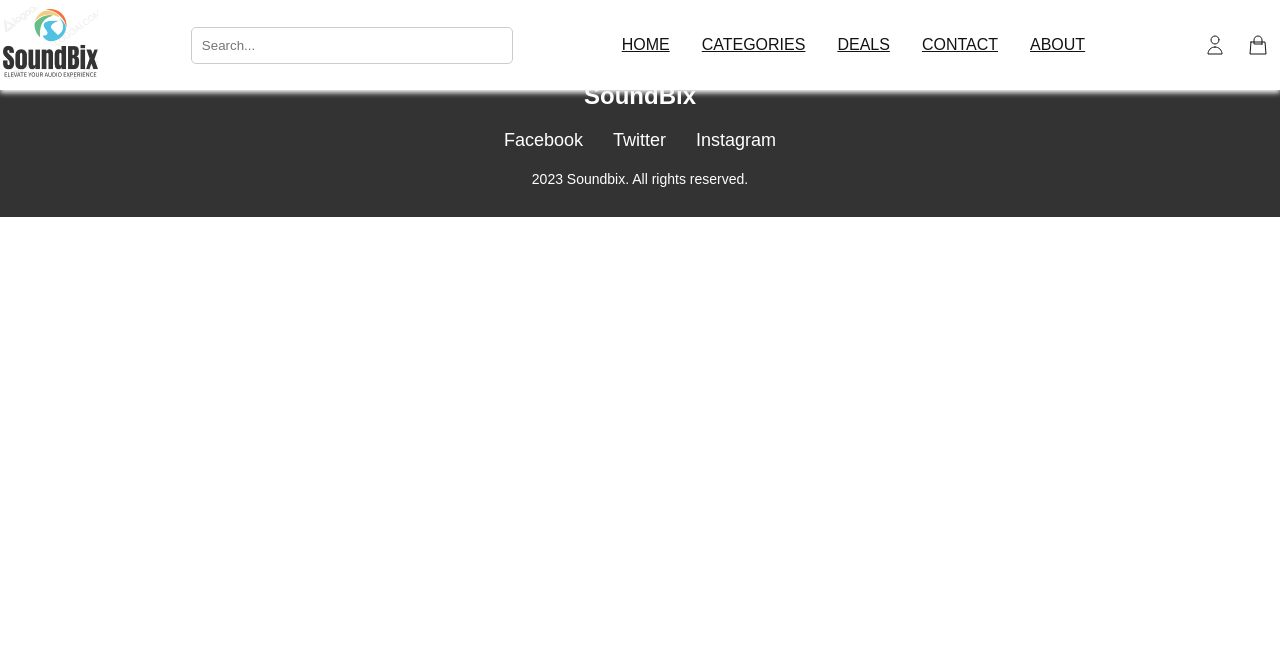
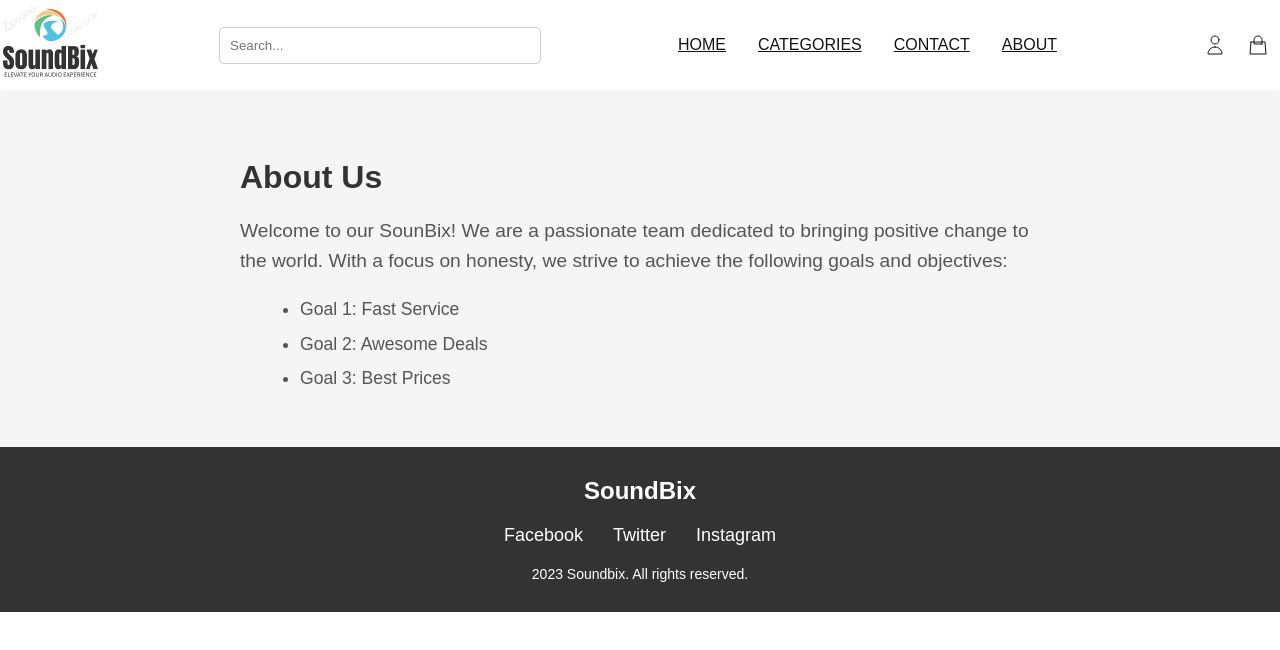
Before and after one commit to Azeemhusain13/soundbix-frontend, a Vue app: page /about in a window 1280 px wide. Shown: the top 650 px of the page. Built offline with nearby package versions, Linux system fonts and the light colour scheme.

Commit message:
AboutAndContact

```diff
--- a/src/components/AboutSoundBix.vue
+++ b/src/components/AboutSoundBix.vue
@@ -1,9 +1,62 @@
 <template>
-<div>
-    <p>This is a about section</p>
-</div>
-</template>
-<script>
-</script>
-<style>
-</style>
+    <div class="about-us">
+      <div class="content">
+        <h2 class="section-title">About Us</h2>
+        <p class="description">
+          Welcome to our SounBix! We are a passionate team dedicated to bringing
+          positive change to the world. With a focus on honesty,
+          we strive to achieve the following goals and objectives:
+        </p>
+        <ul class="goals-list">
+          <li>Goal 1: Fast Service</li>
+          <li>Goal 2: Awesome Deals</li>
+          <li>Goal 3: Best Prices</li>
+
+        </ul>
+      </div>
+    </div>
+  </template>
+
+  <script>
+  export default {
+    name: 'AboutUs',
+  };
+  </script>
+
+  <style scoped>
+  .about-us {
+    background-color: #f5f5f5;
+    padding: 40px 20px;
+    margin-top: 90px;
+  }
+
+  .content {
+    max-width: 800px;
+    margin: 0 auto;
+  }
+
+  .section-title {
+    color: #333; /* Dark text color */
+    font-size: 2em;
+    margin-bottom: 20px;
+  }
+
+  .description {
+    color: #555; /* Slightly darker text color */
+    font-size: 1.2em;
+    line-height: 1.6;
+    margin-bottom: 20px;
+  }
+
+  .goals-list {
+    list-style-type: disc;
+    margin-left: 20px;
+  }
+
+  .goals-list li {
+    color: #555; /* Match the description text color */
+    font-size: 1.1em;
+    line-height: 1.4;
+    margin-bottom: 10px;
+  }
+  </style>
--- a/src/components/BannerSoundBix.vue
+++ b/src/components/BannerSoundBix.vue
@@ -8,7 +8,7 @@
             <img src="@/assets/images/banner1.jpg" alt="" />
             <div class="img-content">
               <span>  </span>
-              <h3 @click="earbuds">Earbuds</h3>
+              <router-link to="/categories">Earbuds</router-link>
             </div>
           </div>
         </div>
@@ -17,13 +17,13 @@
             <div class="img-container">
               <img src="@/assets/images/banner2.jpg" alt="" />
               <div class="img-content">
-                <h3>Headphone</h3>
+                <router-link to="/categories">Headphone</router-link>
               </div>
             </div>
             <div class="img-container">
               <img src="@/assets/images/banner3.jpg" alt="" />
               <div class="img-content">
-                <h3>Speaker</h3>
+                <router-link to="/categories">Speaker</router-link>
               </div>
             </div>
           </div>
@@ -31,7 +31,7 @@
             <div class="img-container">
               <img src="@/assets/images/banner4.jpg" alt="" />
               <div class="img-content">
-                <h3>Neckbands</h3>
+                <router-link to="/categories">Neckband</router-link>
               </div>
             </div>
           </div>
--- a/src/components/CategoriesSoundBix.vue
+++ b/src/components/CategoriesSoundBix.vue
@@ -7,6 +7,7 @@
     <div class="container">
         <div v-for="catProd in product?.productList" :key="catProd">
           <img :src="catProd.productImageUrl" :alt="image" class= "image">
+          <div class="{{product?.categoryName}}"></div>
           <h3 class="productname">{{ catProd.productName }}</h3>
           <p class="productprice">{{ catProd.productPrice }}</p>
         </div>
@@ -28,6 +29,7 @@ setup(){
   rootStore.FETCH_PRODUCTS()
   const products = computed(() => rootStore.products.value)
   console.log(products.value)
+
   return{
     products,
     SingleProductPage
--- a/src/components/ContactSoundBix.vue
+++ b/src/components/ContactSoundBix.vue
@@ -1,9 +1,63 @@
 <template>
-    <div>
-        <p>This is Contact Section</p>
+    <div class="contact-us">
+      <div class="content">
+        <h2 class="section-title">Contact Us</h2>
+        <p class="description">
+          If you have any questions or concerns, feel free to reach out to us. We are here to assist you with any inquiries related to Soundbix, our products, or your shopping experience.
+        </p>
+
+        <div class="contact-info">
+          <p><strong>Email:</strong> support@soundbix.com</p>
+          <p><strong>Phone:</strong> 1-800-SOUNDBIX</p>
+          <p><strong>Address:</strong> 1234 Music Street, Cityville, State, Zip</p>
+        </div>
+
+        <p class="description">
+          Whether you're looking for assistance, want to provide feedback, or have a partnership inquiry, we'd love to hear from you. Your satisfaction is our priority!
+        </p>
+      </div>
     </div>
-</template>
-<script>
-</script>
-<style>
-</style>
+  </template>
+
+  <script>
+  export default {
+    name: 'ContactUs',
+  };
+  </script>
+
+  <style scoped>
+  .contact-us {
+    background-color: #f5f5f5; /* Light background color */
+    padding: 40px 20px;
+    margin-top: 90px;
+  }
+
+  .content {
+    max-width: 800px;
+    margin: 0 auto;
+  }
+
+  .section-title {
+    color: #333; /* Dark text color */
+    font-size: 2em;
+    margin-bottom: 20px;
+  }
+
+  .description {
+    color: #555; /* Slightly darker text color */
+    font-size: 1.2em;
+    line-height: 1.6;
+    margin-bottom: 20px;
+  }
+
+  .contact-info {
+    margin-bottom: 20px;
+  }
+
+  .contact-info p {
+    color: #555; /* Match the description text color */
+    font-size: 1.1em;
+    line-height: 1.4;
+    margin-bottom: 10px;
+  }
+  </style>
--- a/src/components/HeaderSoundBix.vue
+++ b/src/components/HeaderSoundBix.vue
@@ -12,7 +12,6 @@
       <div class="links">
         <router-link to="/">HOME</router-link>
         <router-link to="/categories">CATEGORIES</router-link>
-        <router-link to="/deals">DEALS</router-link>
         <router-link to="/contacts">CONTACT</router-link>
         <router-link to="/about">ABOUT</router-link>
         <!-- <router-link to="/cart">CART</router-link> -->
--- a/src/components/SingleProductSoundBix.vue
+++ b/src/components/SingleProductSoundBix.vue
@@ -1,3 +1,4 @@
+
 <template>
     <p>
         This is a single product page.
@@ -20,6 +21,18 @@
           <p class="discount-price">₹ 999 <span class="original-price">₹ 2999</span> <span class="off">(Rs. 2000 OFF)</span></p>
           <p class="seller">Seller: Flashtech Retail</p>
           </div>
+
+          <div class="dropdown">
+            <label for="Qty : "> Qty : </label>
+            <select>
+              <option value="">1</option>
+              <option value="">2</option>
+              <option value="">3</option>
+              <option value="">4</option>
+              <option value="">5</option>
+            </select>
+          </div>
+
           <button class="add-to-cart-btn">Add to Cart</button>
           <h3>Specification</h3>
           <table class="specifications-table">
@@ -44,6 +57,7 @@
     <script>
     export default {
         setup() {
+
           return {
           productImages: [
             "banner1.jpg",
@@ -149,4 +163,37 @@
       padding: 8px;
       text-align: left;
     }
+
+    form {
+  width: 300px;
+  margin: 0 auto;
+  text-align: center;
+  padding-top: 50px;
+}
+
+.value-button {
+  display: inline-block;
+  border: 1px solid #ddd;
+  margin: 0px;
+  width: 40px;
+  height: 20px;
+  text-align: center;
+  vertical-align: middle;
+  padding: 11px 0;
+  background: #eee;
+  -webkit-touch-callout: none;
+  -webkit-user-select: none;
+  -khtml-user-select: none;
+  -moz-user-select: none;
+  -ms-user-select: none;
+  user-select: none;
+}
+
+.value-button:hover {
+  cursor: pointer;
+}
+.dropdown{
+    padding: 20px;
+}
+
     </style>
```
